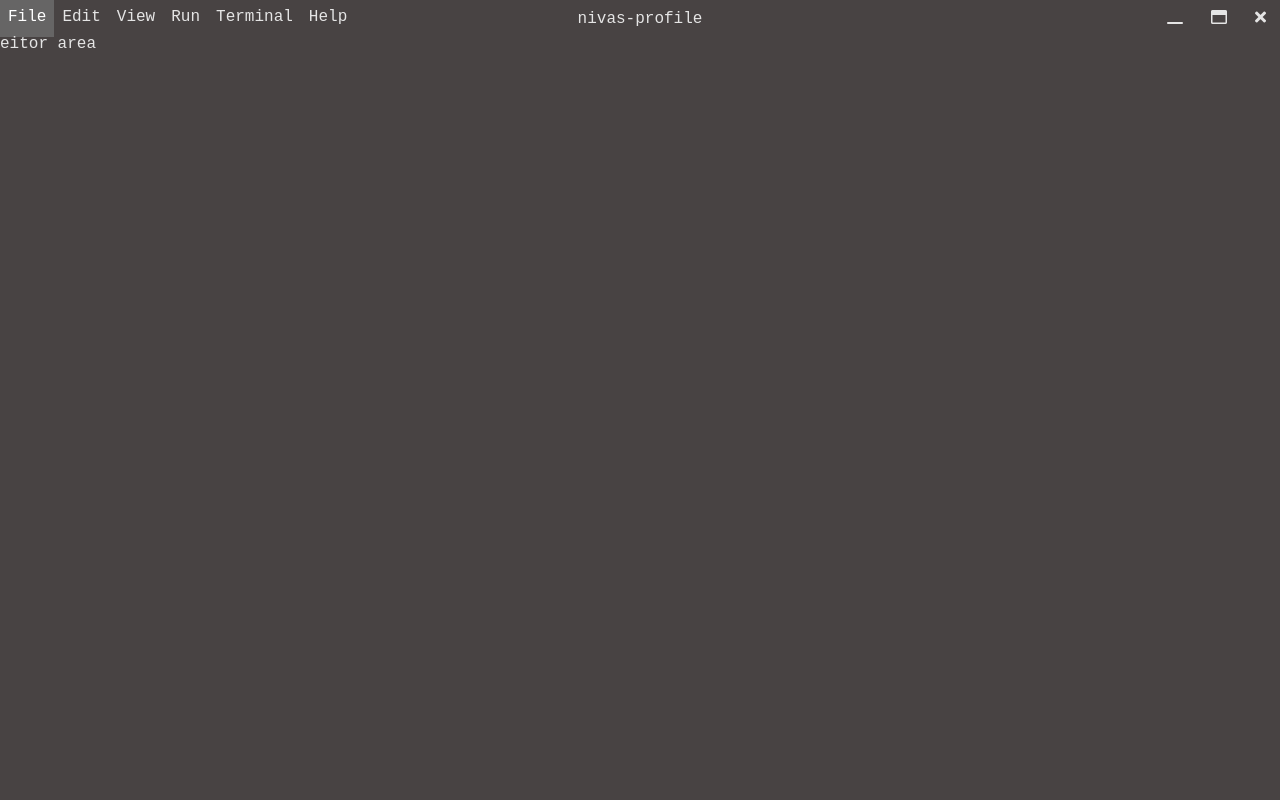
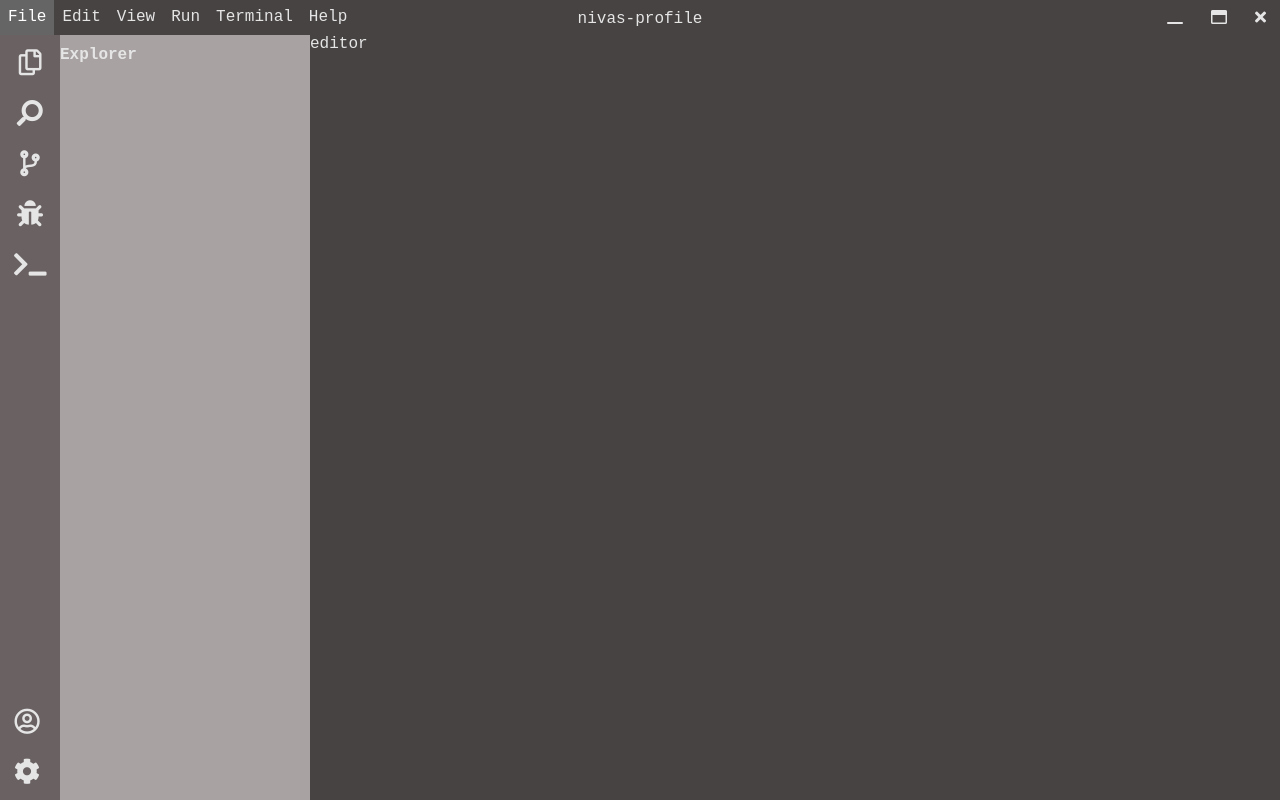
Before and after one commit to nivaska/portfolio, a React (Create React App) app: page / in a window 1280 px wide. Built offline with nearby package versions, Linux system fonts and the light colour scheme.

Commit message:
added left toolbar design

```diff
--- a/src/components/App.css
+++ b/src/components/App.css
@@ -3,6 +3,7 @@
   --dark-theme-font-color: #e5e5e5;
   --dark-theme-bg-color-hov: #666565;
   --dark-theme-font-color-hov: #ffffff;
+  --dark-theme-bg-color-2: #6a6262;
 }
 
 * {
@@ -28,7 +29,7 @@
   color: var(--dark-theme-font-color);
 }
 
-.container-main {
+.main-window {
   height: 100%;
   display: grid;
   grid-template-rows: 30px;
@@ -36,13 +37,20 @@
   gap: 5px;
 }
 
-.btn-icon {
+.btn-icon,
+.btn-icon-large {
   border: none;
-  /* padding: 3px; */
-  font-size: 16px;
   background: transparent;
   cursor: pointer;
   color: var(--dark-theme-font-color);
+}
+
+.btn-icon i {
+  font-size: 16px;
+}
+
+.btn-icon-large i {
+  font-size: 26px;
 }
 
 /* ------------------------------- */
@@ -91,3 +99,26 @@
   align-items: center;
 }
 /* ------------------------------- */
+/* container */
+
+.container {
+  display: grid;
+  grid-template-columns: 60px 250px 1fr;
+}
+
+.toolbar-left {
+  background-color: var(--dark-theme-bg-color-2);
+}
+
+.toolbar-left ul {
+  list-style: none;
+  padding: 0;
+  margin: 0;
+}
+
+.toolbar-left li {
+  padding: 8px;
+  margin: 5px 0;
+  text-align: center;
+}
+/* ------------------------------- */
--- /dev/null
+++ b/src/components/Container.js
@@ -0,0 +1,19 @@
+import React, { Component } from "react";
+import Toolbar from "./Toolbar";
+import Explorer from "./Explorer";
+class Container extends Component {
+  render() {
+    return (
+      <div className="container">
+        <Toolbar />
+        <div style={{ background: "#a9a2a2" }}>
+          <Explorer />
+        </div>
+
+        <div className="edtotr">editor</div>
+      </div>
+    );
+  }
+}
+
+export default Container;
--- a/src/components/Editor.js
+++ /dev/null
@@ -1,9 +0,0 @@
-import React, { Component } from "react";
-
-class Editor extends Component {
-  render() {
-    return <div className="container-editor">eitor area</div>;
-  }
-}
-
-export default Editor;
--- /dev/null
+++ b/src/components/Explorer.js
@@ -0,0 +1,9 @@
+import React, { Component } from "react";
+
+class Explorer extends Component {
+  render() {
+    return <h1>Explorer</h1>;
+  }
+}
+
+export default Explorer;
--- a/src/components/MainWindow.js
+++ b/src/components/MainWindow.js
@@ -1,13 +1,13 @@
 import React, { Component } from "react";
 import MenuBar from "./MenuBar";
-import Editor from "./Editor.js";
+import Container from "./Container.js";
 
 class MainWindow extends Component {
   render() {
     return (
-      <div className="container-main theme-dark">
+      <div className="main-window theme-dark">
         <MenuBar title={"nivas-profile"} />
-        <Editor />
+        <Container />
       </div>
     );
   }
--- a/src/components/MenuBar.js
+++ b/src/components/MenuBar.js
@@ -6,7 +6,7 @@
 
   render() {
     const getMenuItemsToRender = () => {
-      return this.menuItems.map(item => <li>{item}</li>);
+      return this.menuItems.map((item) => <li key={item}>{item}</li>);
     };
 
     const getMenuCommandsToRender = () => {
@@ -36,7 +36,7 @@
         <div className="menubar-items">
           <ul>{getMenuItemsToRender()}</ul>
         </div>
-        <div class="menubar-title">{this.props.title}</div>
+        <div className="menubar-title">{this.props.title}</div>
         <div className="menubar-commands">{getMenuCommandsToRender()}</div>
       </div>
     );
--- /dev/null
+++ b/src/components/Toolbar.js
@@ -0,0 +1,58 @@
+import React, { Component } from "react";
+
+class Toolbar extends Component {
+  profileLink = "https://www.linkedin.com/in/nivas-k-22152b79/";
+  gitLink = "https://github.com/nivaska";
+
+  render() {
+    return (
+      <div className="toolbar-left">
+        <ul>
+          <li>
+            <button className="btn-icon-large">
+              <i className="far fa-copy"></i>
+            </button>
+          </li>
+          <li>
+            <button className="btn-icon-large">
+              <i className="fas fa-search fa-rotate-90"></i>
+            </button>
+          </li>
+          <li>
+            <a className="btn-icon-large" href={this.gitLink} target="_blank">
+              <i className="fas fa-code-branch"></i>
+            </a>
+          </li>
+          <li>
+            <button className="btn-icon-large">
+              <i className="fas fa-bug"></i>
+            </button>
+          </li>
+          <li>
+            <button className="btn-icon-large">
+              <i className="fas fa-terminal"></i>
+            </button>
+          </li>
+        </ul>
+        <ul style={{ position: "absolute", bottom: 0 }}>
+          <li>
+            <a
+              className="btn-icon-large"
+              href={this.profileLink}
+              target="_blank"
+            >
+              <i className="far fa-user-circle"></i>
+            </a>
+          </li>
+          <li>
+            <button className="btn-icon-large">
+              <i className="fas fa-cog"></i>
+            </button>
+          </li>
+        </ul>
+      </div>
+    );
+  }
+}
+
+export default Toolbar;
```
